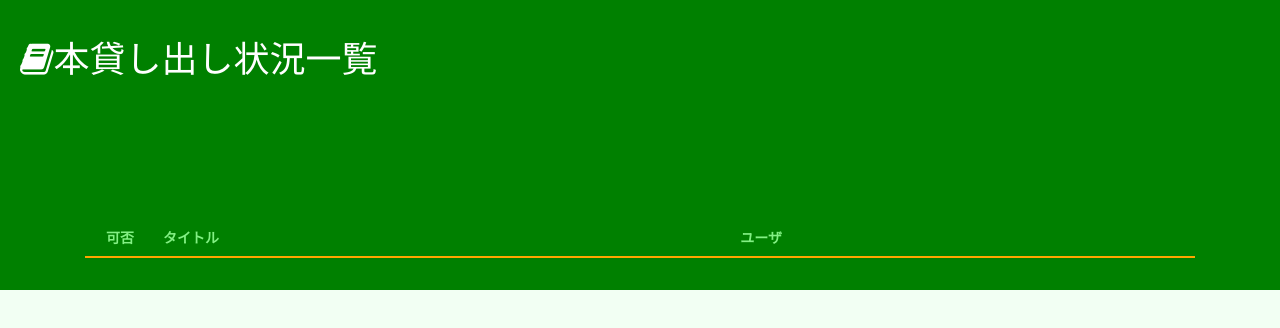
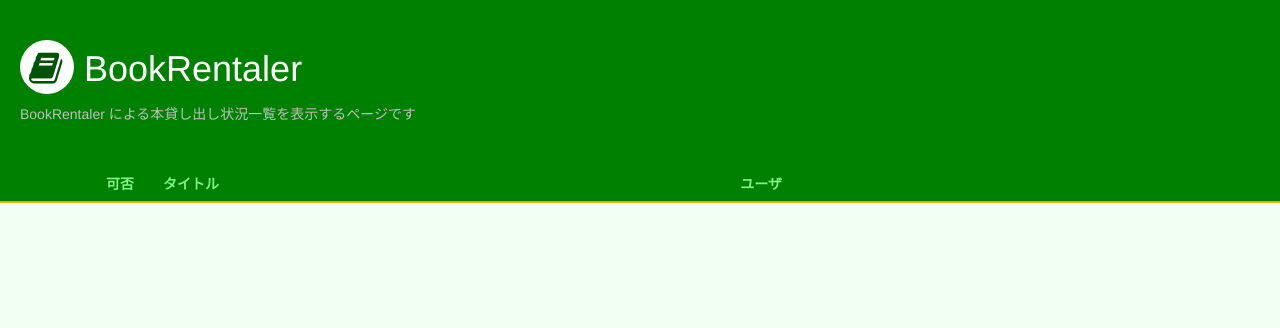
Before and after one commit to munisystem/BookRentaler, a plain HTML site: page index.html in a window 1280 px wide. Drawn offline with nearby package versions, Linux system fonts and the light colour scheme; no server answers.

Commit message:
Update styles!!!!! :metal:

```diff
--- a/index.html
+++ b/index.html
@@ -11,7 +11,13 @@
   </head>
   <body>
     <header>
-      <h1><i class="fa fa-book"></i>本貸し出し状況一覧</h1>
+      <h1>
+        <div class="icon-wrap">
+          <i class="fa fa-book"></i>
+        </div>
+        BookRentaler
+      </h1>
+      <p class="detail">BookRentaler による本貸し出し状況一覧を表示するページです</p>
     </header>
     <div class="container">
       <table id="books-table" class='table'>
--- a/style.css
+++ b/style.css
@@ -2,7 +2,27 @@
 
 header {
   background: green;
-  padding: 20px 20px 200px;
+  padding: 20px 20px 67px;
+  border-bottom: solid orange 2px;
+}
+
+.detail {
+  color: #BFBFBF;
+}
+
+.icon-wrap {
+  border-radius: 50%;
+  background: white;
+  width: 1.5em;
+  height: 1.5em;
+  padding: 0.25em;
+  display: inline-block;
+}
+
+i {
+  margin-right: 5px;
+  color: #005204;
+  text-shadow: #FFA242;
 }
 
 h1 {
@@ -20,7 +40,7 @@ body {
 }
 
 .container {
-  margin-top: -100px;
+  margin-top: -67px;
   padding: 30px;
 }
 
@@ -28,12 +48,17 @@ table#books-table td {
   border-color: green;
 }
 
+table#books-table tr:nth-of-type(1) td {
+  border-top: none;
+}
+
 table#books-table th {
-  border-color: orange;
+  border: none;
   color: #83f084;
 }
 
 tr td:nth-of-type(1), tr th:nth-of-type(1) {
   text-align: center;
   width: 5em;
+  color: orange;
 }
```
